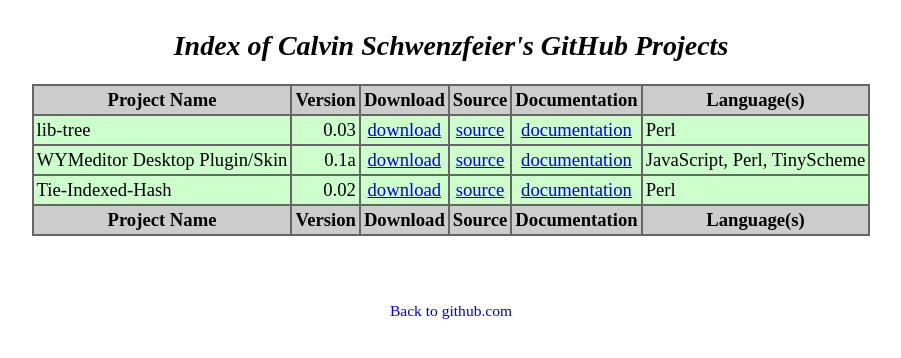
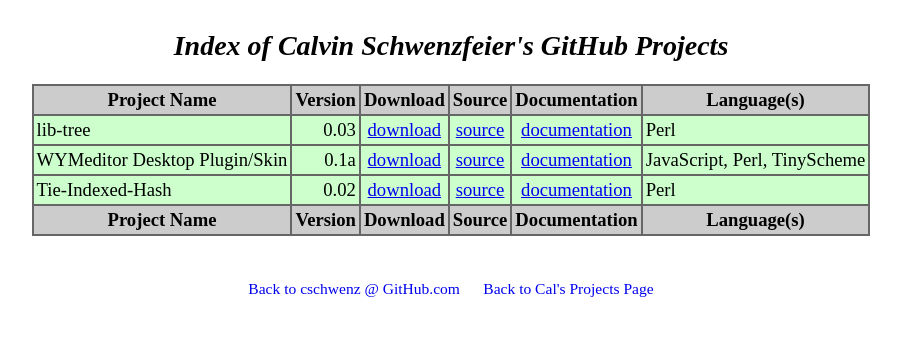
Before and after one commit to cschwenz/cschwenz.github.com, a plain HTML site: page index.html in a window 1280 px wide. Shown: the whole page, without its empty margins (189-1090 px from the left). Drawn offline with Linux system fonts and the light colour scheme.

Commit message:
Adding links to github and personal projects page.

```diff
--- a/index.html
+++ b/index.html
@@ -105,8 +105,8 @@ a.backLink:hover {
     </tr>
   </tfoot>
 </table>
-<br /><br />
-<p><a href="https://github.com/cschwenz" class="backLink">Back to github.com</a></p>
+<br />
+<p><a href="https://github.com/cschwenz" class="backLink">Back to cschwenz @ GitHub.com</a> &nbsp; &nbsp; <a href="http://calvinschwenzfeier.com/" class="backLink">Back to Cal's Projects Page</a></p>
 </center>
 </body>
 </html>
```
